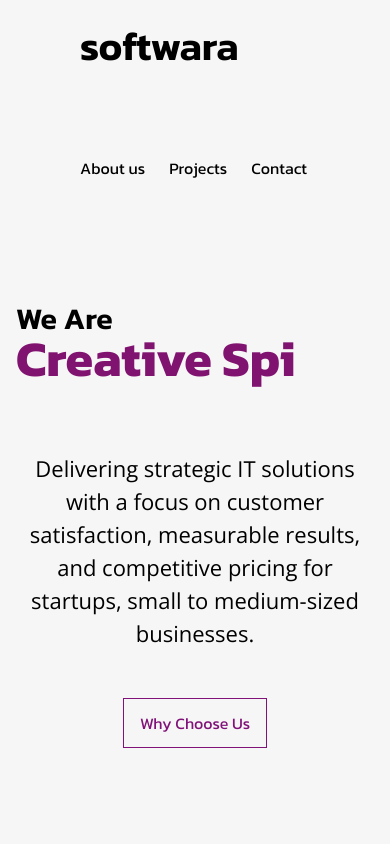
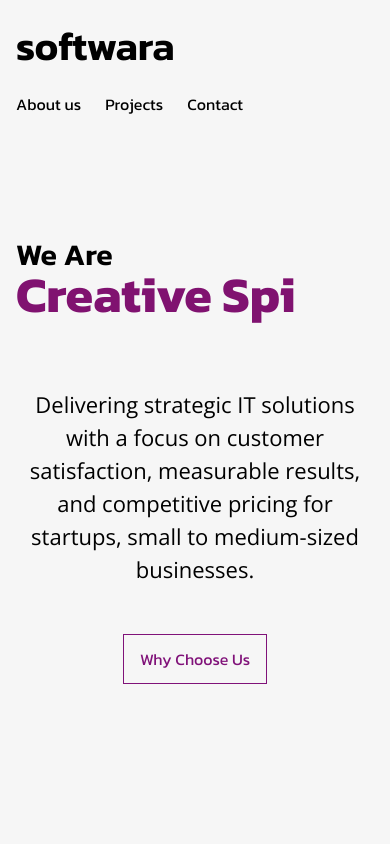
Before and after one commit to zexach/softwara, a React (Create React App) app: page / in a window 390 px wide. Shown: the top 844 px of the page. Built offline with nearby package versions, Linux system fonts and the light colour scheme.

Commit message:
Minor style change

```diff
--- a/src/components/Navbar/Navbar.scss
+++ b/src/components/Navbar/Navbar.scss
@@ -26,3 +26,10 @@
         }
     }
 }
+
+@media screen and (max-width: 630px) {
+    .navbar {
+        padding: 1rem;
+        gap: 1rem;
+    }
+}
```
